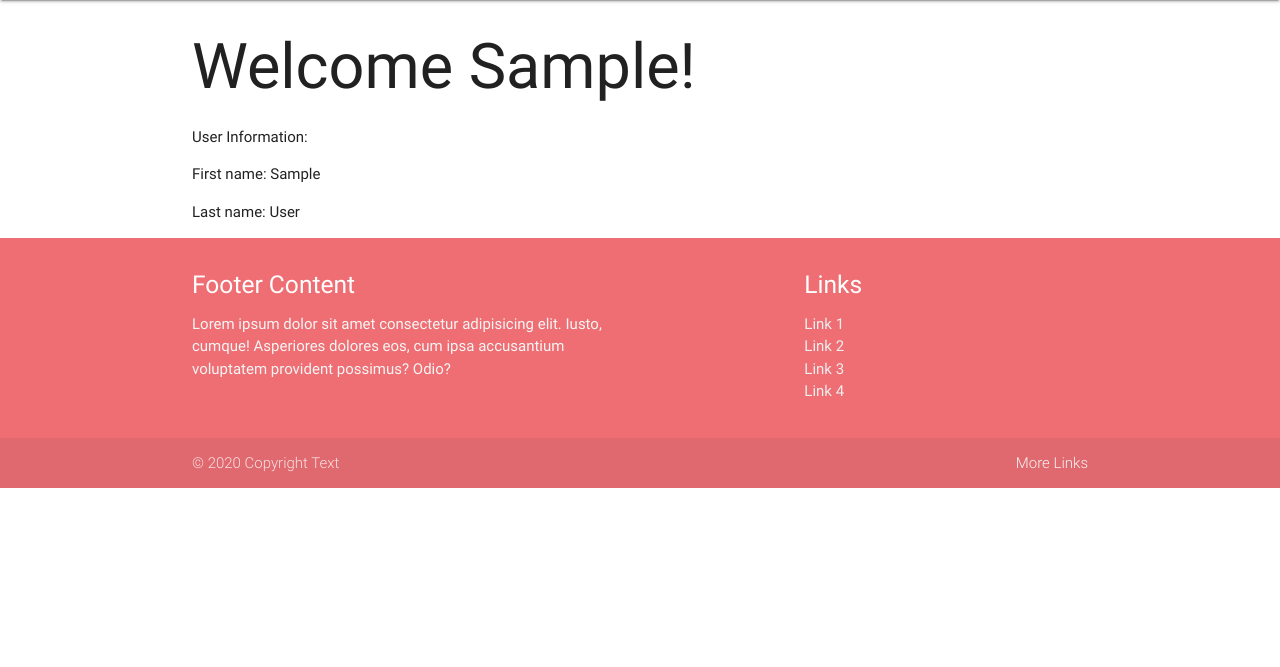
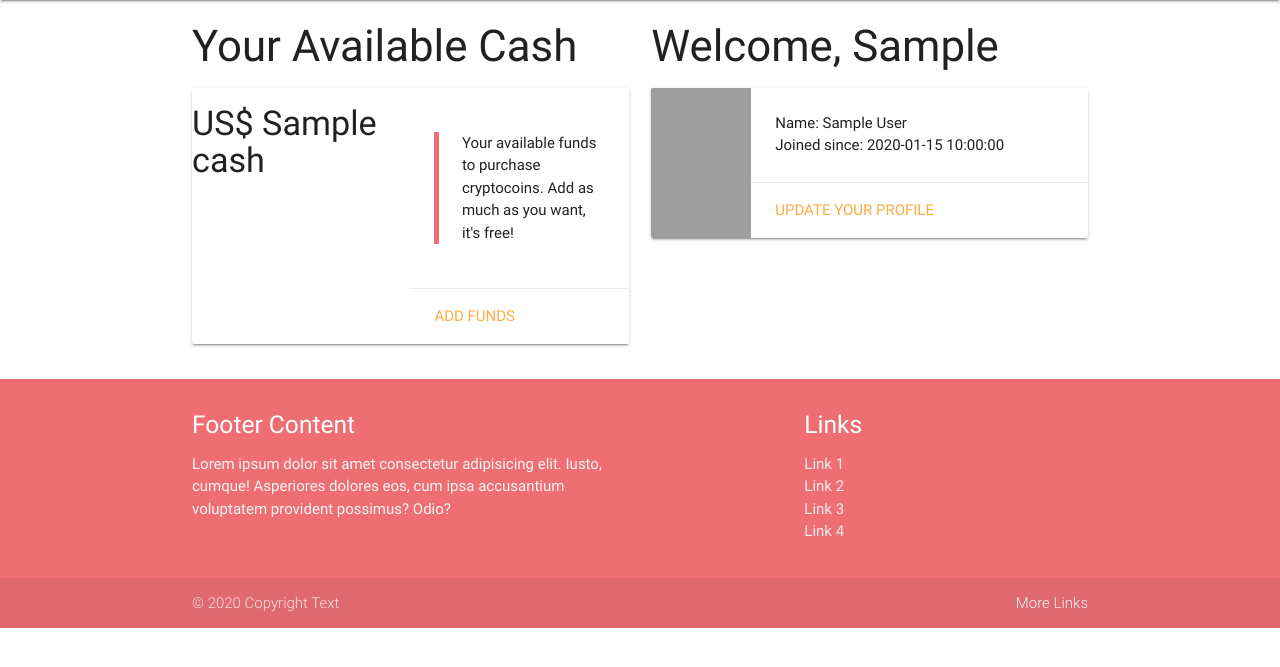
Before and after one commit to bramrodrigo89/cryptocoin-dashboard, a Flask app: template templates/base.html in a window 1280 px wide. Shown: the part 64-731 px from the top of the page. Run offline with Flask 2, Linux system fonts and the light colour scheme; the template is opened without the code that fills it: most values are stand-ins (such as "Sample title", 1, 10 or a date in 2020); some libraries are stand-ins or nearby versions; grey boxes are pictures that could not be loaded.

Commit message:
added cards to base.html for user inforation and displaying cash available, added calculations.py

```diff
--- /dev/null
+++ b/calculations.py
@@ -0,0 +1,4 @@
+
+def calculate_balance(wallet):
+    balance=0
+    return balance
--- a/globalVal.py
+++ b/globalVal.py
@@ -5,3 +5,7 @@ os.environ['CRYPTO_SYMBOLS'] = "BTCUSDT,EOSUSDT,ETHUSDT,BNBUSDT,ONTUSDT,BCCUSDT,
 symbols_dict = {'symbol': 'BTCUSDT', 'name': 'Bitcoin USD', 'short-symbol': 'BTC'}, {'symbol': 'EOSUSDT', 'name': 'EOS USD', 'short-symbol': 'EOS'}, {'symbol': 'ETHUSDT', 'name': 'Ethereum USD', 'short-symbol': 'ETH'}, {'symbol': 'BNBUSDT', 'name': 'Binance Coin USD', 'short-symbol': 'BNB'}, {'symbol': 'ONTUSDT', 'name': 'Ontology USD', 'short-symbol': 'ONT'}, {'symbol': 'BCCUSDT', 'name': 'Bitcoin Cash USD', 'short-symbol': 'BCC'}, {'symbol': 'ADAUSDT', 'name': 'Cardano USD', 'short-symbol': 'ADA'}, {'symbol': 'XRPUSDT', 'name': 'Ripple USD', 'short-symbol': 'XRP'}, {'symbol': 'TUSDUSDT', 'name': 'True USD', 'short-symbol': 'TUSD'}, {'symbol': 'TRXUSDT', 'name': 'TRON USD', 'short-symbol': 'TRX'}, {'symbol': 'LTCUSDT', 'name': 'Litecoin USD', 'short-symbol': 'LTC'}, {'symbol': 'ETCUSDT', 'name': 'Ethereum Classic USD', 'short-symbol': 'ETC'}, {'symbol': 'IOTAUSDT', 'name': 'MIOTA USD', 'short-symbol': 'IOTA'}, {'symbol': 'ICXUSDT', 'name': 'ICON USD', 'short-symbol': 'ICX'}, {'symbol': 'NEOUSDT', 'name': 'NEO USD', 'short-symbol': 'NEO'}, {'symbol': 'VENUSDT', 'name': 'VeChain USD', 'short-symbol': 'VEN'}, {'symbol': 'XLMUSDT', 'name': 'Stellar Lumens USD', 'short-symbol': 'XLM'}, {'symbol': 'QTUMUSDT', 'name': 'Qtum USD', 'short-symbol': 'QTUM'}
 symbols_string = json.dumps(symbols_dict)
 os.environ['SYMBOL_NAMES'] = symbols_string
+
+def test_function(a,b):
+    result = float(a)+float(b)
+    return result
--- a/run.py
+++ b/run.py
@@ -13,7 +13,7 @@ SYMBOL_NAMES=json.loads(os.getenv('SYMBOL_NAMES'))
 mongo = PyMongo(app)
 
 @app.route('/')
-@app.route('/home')
+@app.route('/user/<user>/dashboard')
 def say_hello():
     batch = Stock(CRYPTO_SYMBOLS)
     quote_batch_data= batch.get_quote()
@@ -21,7 +21,7 @@ def say_hello():
         for elem in SYMBOL_NAMES:
             if coin_name == elem['symbol']:
                 coin_info['name'] = elem['name']
-    return render_template("crypto.html", users=mongo.db.users.find(), data=quote_batch_data)
+    return render_template("dashboard.html", users=mongo.db.users.find(), data=quote_batch_data)
 
 @app.route('/crypto/<symbol>')
 def get_crypto_quote(symbol):
--- a/templates/base.html
+++ b/templates/base.html
@@ -24,12 +24,43 @@
 	</header>
     <section>
         <div class="container">
-            {% for user in users %}
-            <h1>Welcome {{ user.first_name }}!</h1>
-            <p>User Information:</p>
-                <p>First name: {{ user.first_name }}</p>
-                <p>Last name: {{ user.last_name }}</p>
-            {% endfor %}
+            <div class="row">
+                {% for user in users %}
+                <div class="col s12 m6">
+                    <h3 class="header">Your Available Cash</h3>
+                    <div class="card horizontal">
+                        <div class="card-image">
+                            <h4>US$ {{ user.cash }}</h4>
+                        </div>
+                        <div class="card-stacked">
+                            <div class="card-content">
+                                <blockquote>Your available funds to purchase cryptocoins. Add as much as you want, it's free!</blockquote>
+                            </div>
+                            <div class="card-action">
+                                <a href="#">Add Funds</a>
+                            </div>
+                        </div>
+                    </div>
+                </div>
+                <div class="col s12 m6">
+                    <h3 class="header">Welcome, {{ user.profile.first_name }}</h3>
+                    <div class="card horizontal">
+                        <div class="card-image">
+                            <img src="https://lorempixel.com/100/150/abstract/6">
+                        </div>
+                        <div class="card-stacked">
+                            <div class="card-content">
+                                <p>Name: {{ user.profile.first_name }} {{ user.profile.last_name }}</p>
+                                <p>Joined since: {{ user.profile.date_joined }} </p>
+                            </div>
+                            <div class="card-action">
+                                <a href="#">Update Your Profile</a>
+                            </div>
+                        </div>
+                    </div>
+                </div>
+                {% endfor %}
+            </div>
         </div>
     </section>
     <section>
```
Also changed, not shown: test.py (+6 -2 lines), templates/dashboard.html (renamed from templates/crypto.html).
